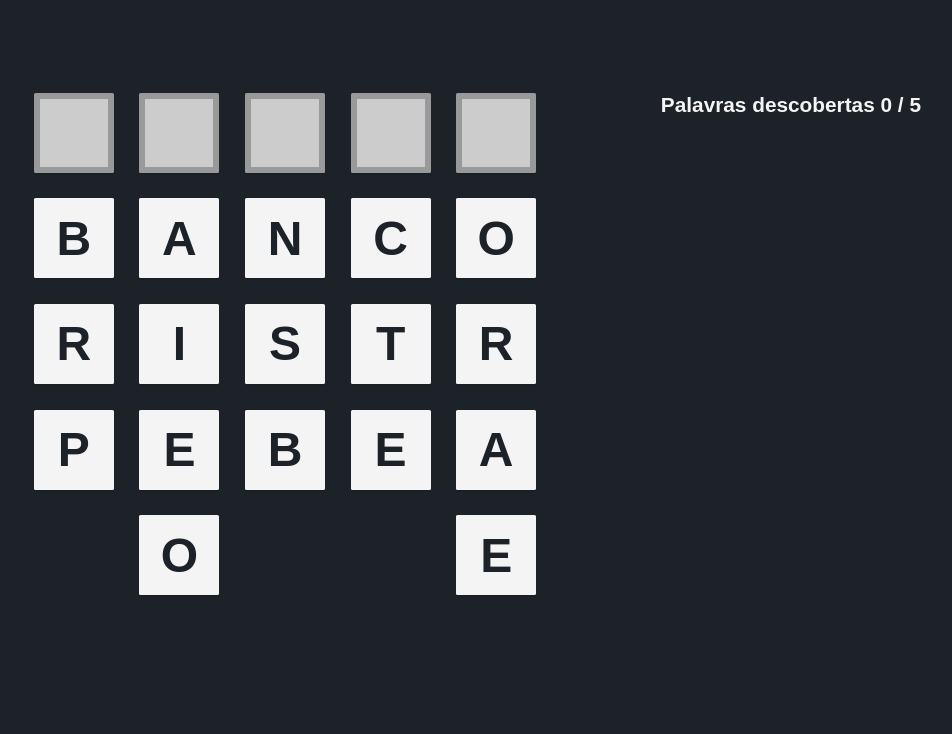
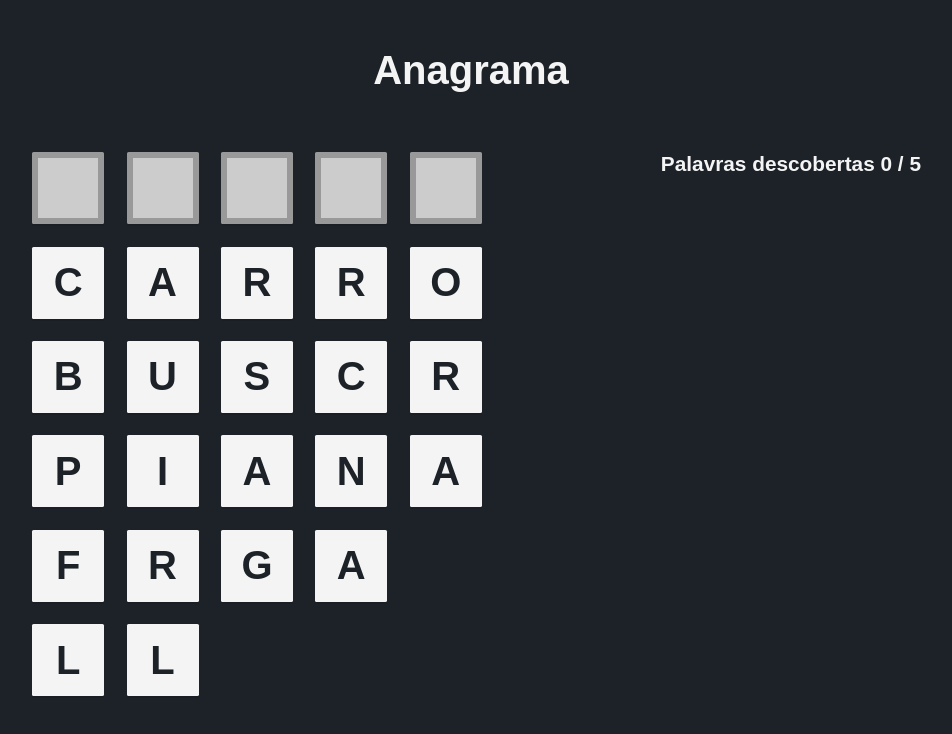
Before and after one commit to RonaldoCReis/anagrama, a React (Vite) app: page / in a window 1280 px wide. Shown: the top 734 px of the page, without its empty margins (169-1121 px from the left). Built offline with nearby package versions, Linux system fonts and the light colour scheme.

Commit message:
size adjusts

```diff
--- a/src/App.css
+++ b/src/App.css
@@ -1,7 +1,9 @@
 :root {
   --black: #1c2227;
   --white: #f4f4f4;
-  --spacing: 0.8rem;
+  --spacing: 0.7rem;
+  --blockSize: 4.5rem;
+  --fontSize: 2.5rem;
 }
 
 * {
--- a/src/App.module.css
+++ b/src/App.module.css
@@ -13,7 +13,6 @@
   align-items: center;
   min-height: 100vh;
   align-items: flex-start;
-  margin-top: 5rem;
   justify-content: space-between;
   max-width: 900px;
 }
@@ -68,3 +67,11 @@
   height: 2px;
   background: var(--white);
 }
+
+.title {
+  text-align: center;
+  color: var(--white);
+  margin: 3rem 0;
+  font-size: 2.5rem;
+  font-family: Arial, Helvetica, sans-serif;
+}
--- a/src/App.tsx
+++ b/src/App.tsx
@@ -3,7 +3,7 @@ import './App.css';
 import styles from './App.module.css';
 import Column from './app/Column';
 
-const words = ['banco', 'risco', 'pinta', 'poste', 'beber'];
+const words = ['carro', 'busca', 'plano', 'fraco', 'ligar'];
 let anagrams: string[] = new Array(5).fill('');
 
 words.forEach((word) => {
@@ -44,7 +44,9 @@ function App() {
     }
   }, [selectedWord]);
   return (
-    <form className={styles.form}>
+    <>
+      <h1 className={styles.title}>Anagrama</h1>
+      <div className={styles.form}>
         {/* <button className={styles.button}>Enviar</button> */}
 
         <main className={styles.main}>
@@ -65,7 +67,8 @@ function App() {
             {doneWords && doneWords.map((word) => <li>{word}</li>)}
           </ul>
         </aside>
-    </form>
+      </div>
+    </>
   );
 }
 
--- a/src/app/Block.module.css
+++ b/src/app/Block.module.css
@@ -2,12 +2,12 @@
   font-family: Arial, Helvetica, sans-serif;
   font-weight: bold;
   color: var(--black);
-  font-size: 3rem;
+  font-size: var(--fontSize);
   text-transform: uppercase;
   margin: var(--spacing) 0;
   background: var(--white);
-  width: 5rem;
-  height: 5rem;
+  width: var(--blockSize);
+  height: var(--blockSize);
   display: flex;
   align-items: center;
   justify-content: center;
```
Lines whose indentation alone changed are shown as unchanged.
